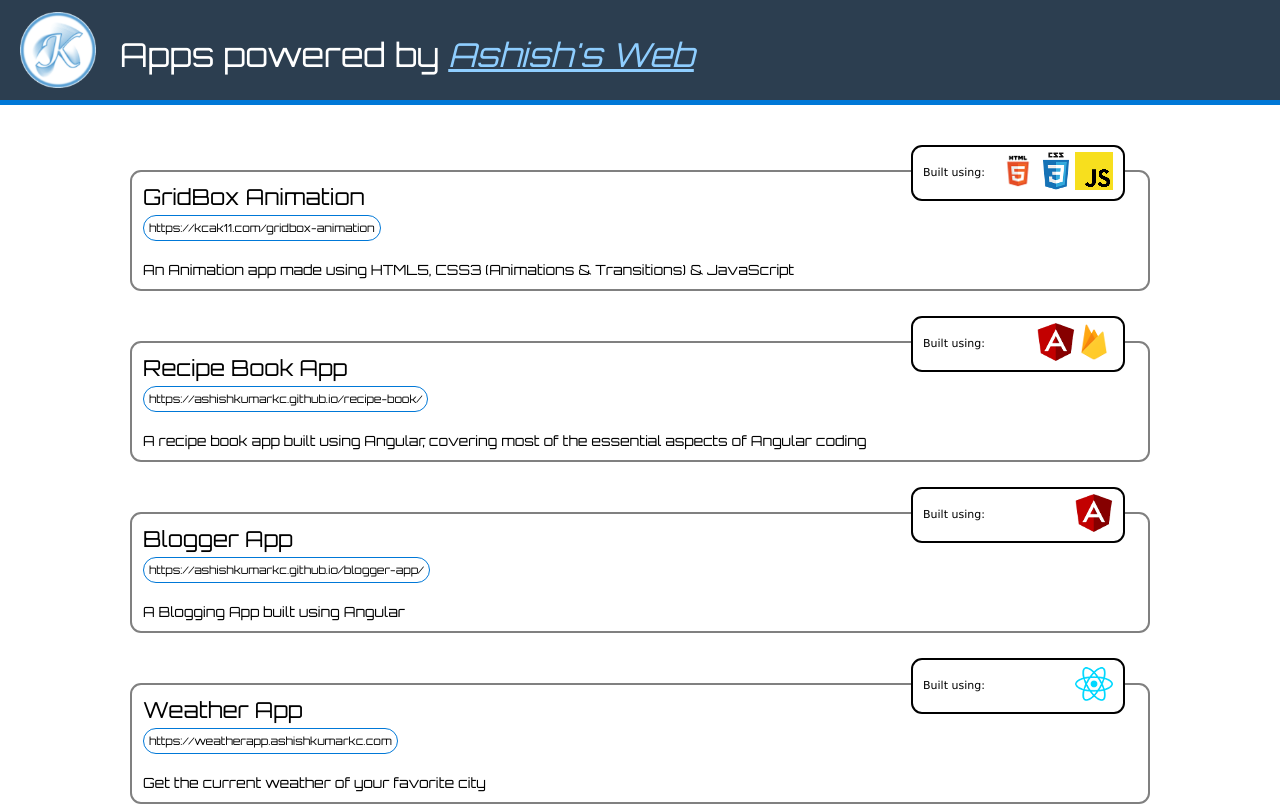
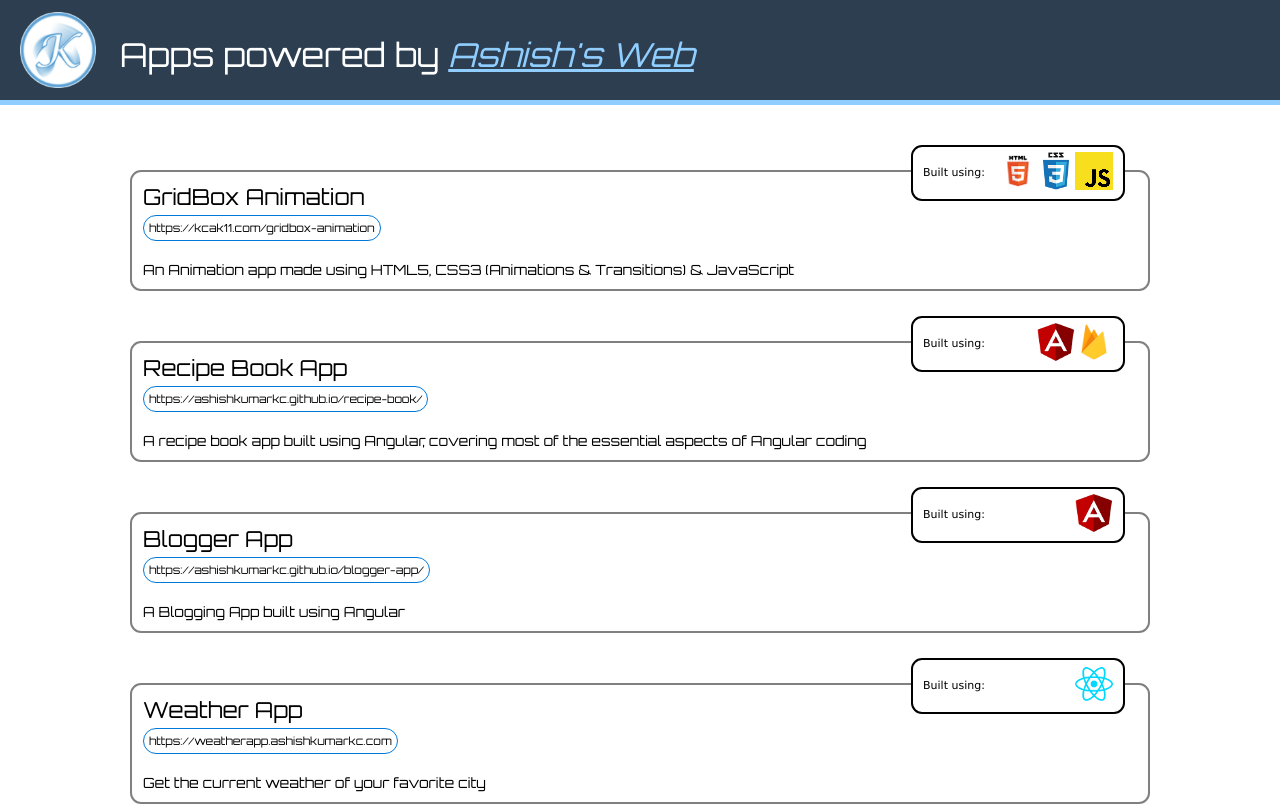
Before and after one commit to kcak11/kcak-apps, a plain HTML site: page index.html in a window 1280 px wide. Shown: the top 807 px of the page. Drawn offline with Linux system fonts and the light colour scheme.

Commit message:
Update index.html

```diff
--- a/index.html
+++ b/index.html
@@ -30,7 +30,7 @@ a {
 	right: 0px;
 	height: 100px;
 	background-color: rgb(44, 62, 80);
-	border-bottom: 5px solid rgb(0, 120, 215);
+	border-bottom: 5px solid #8fceff;
 	z-index: 11;
 }
 
```
